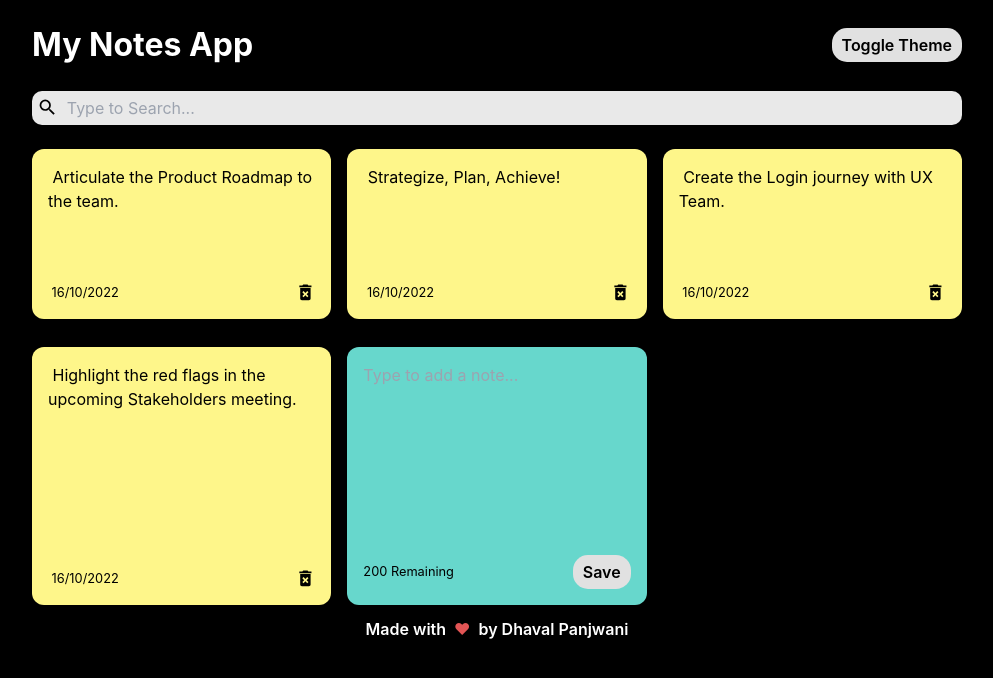
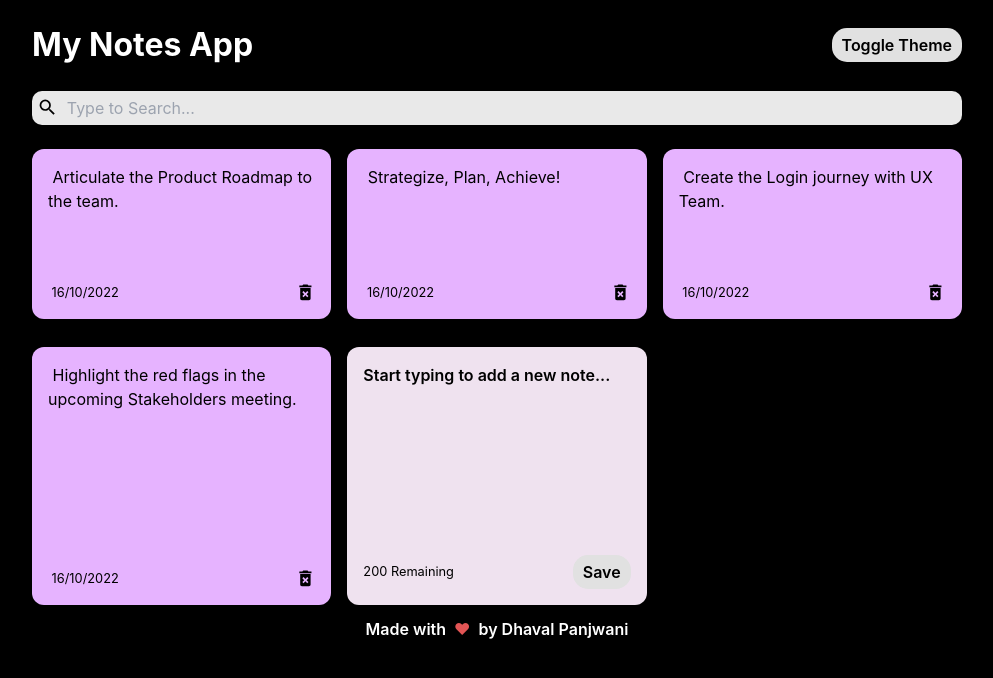
Before and after one commit to dhaval-panjwani/My-Notes-Web-App, a React (Create React App) app: page / in a window 1280 px wide. Shown: the top 678 px of the page, without its empty margins (143-1136 px from the left). Built offline with nearby package versions, Linux system fonts and the light colour scheme.

Commit message:
Change styling

```diff
--- a/src/components/AddNote.js
+++ b/src/components/AddNote.js
@@ -16,14 +16,14 @@ const AddNote = ({ handleAddNote }) => {
     }
 
     return (
-        <div className="bg-[#67d7cc] flex flex-col min-h-[170px] p-4 rounded-xl
+        <div className="bg-[#efe2ef] flex flex-col min-h-[170px] p-4 rounded-xl
         mb-3 justify-between">
             <textarea
                 rows='8'
                 cols='10'
-                placeholder="Type to add a note..."
+                placeholder="Start typing to add a new note..."
                 className="border-none resize-none bg-inherit
-                    focus:outline-none"
+                    focus:outline-none font-semibold text-black placeholder-black"
                 onChange={handleChange}
                 value={noteText}>
             </textarea>
--- a/src/components/Note.js
+++ b/src/components/Note.js
@@ -2,11 +2,11 @@ import { MdDeleteForever } from 'react-icons/md';
 
 const Note = ({ id, note, handleDeleteNote }) => {
     return <div className="flex flex-col min-h-[170px] p-4 rounded-xl
-            mb-3 bg-[#fef68a] justify-between whitespace-pre-wrap">
+            mb-3 bg-[#e6b3ff] justify-between whitespace-pre-wrap text-semibold">
 
-        <span> {note.text} </span>
+        <span className='text-semibold'> {note.text} </span>
 
-        <div className="flex items-center justify-between">
+        <div className="flex items-center justify-between text-semibold">
             <small> {note.date} </small>
             <MdDeleteForever className='delete-icon cursor-pointer' size='1.3em' onClick={ () => handleDeleteNote(id)} />
         </div>
```
